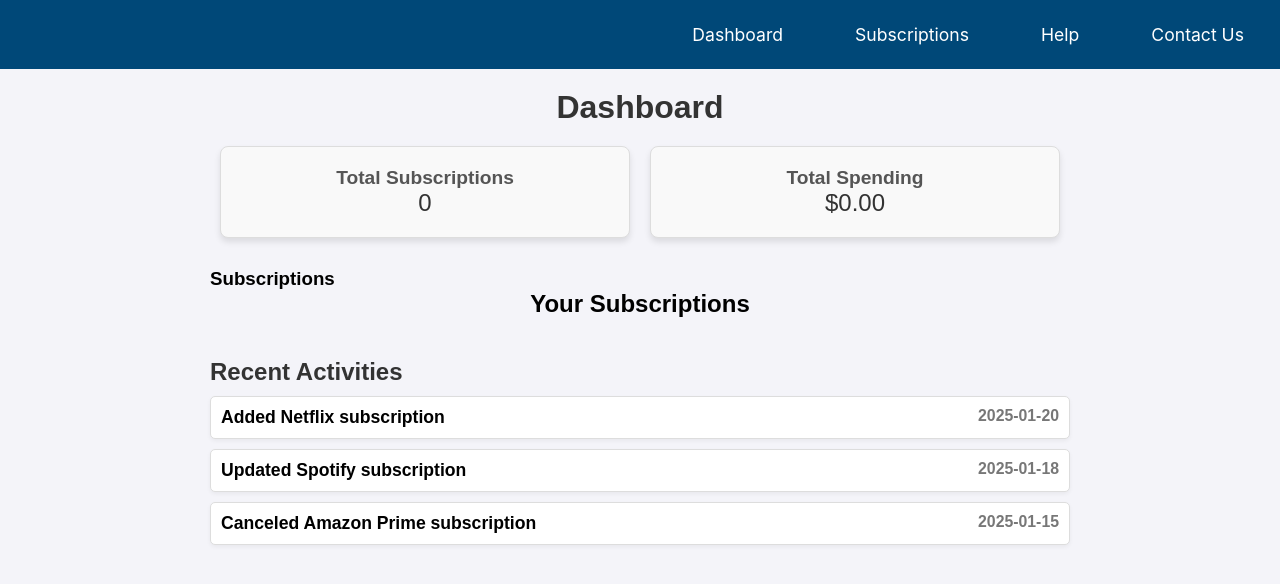
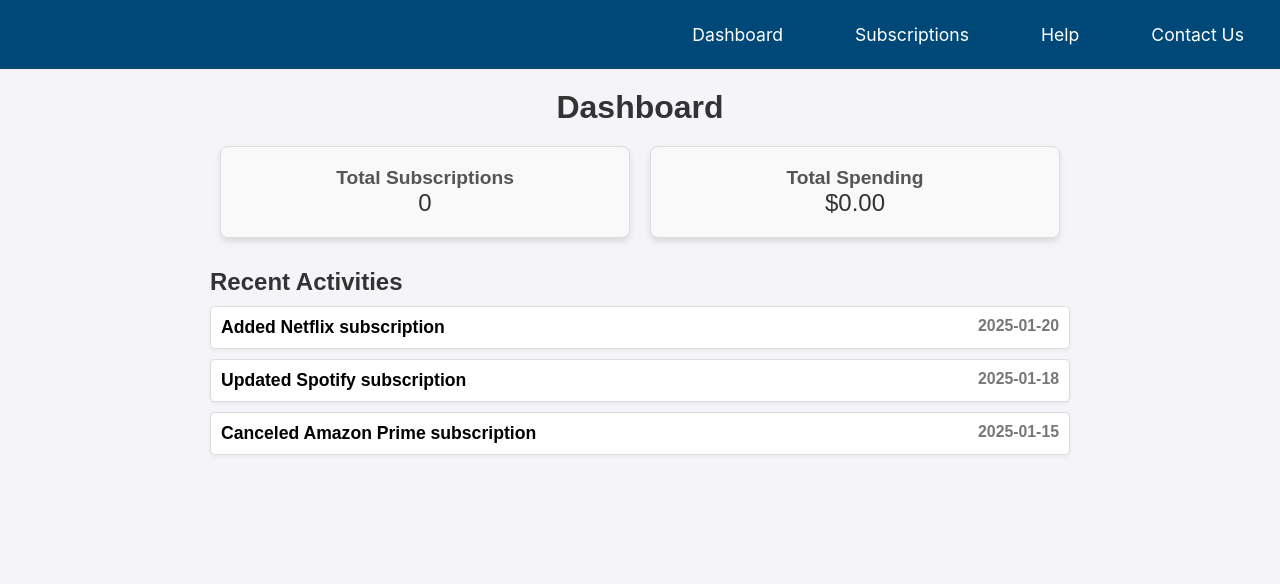
Before and after one commit to iSkewb/BreakFree, a React (Create React App) app in the folder predictive-subscription-tool/: page /dashboard in a window 1280 px wide. Shown: the top 584 px of the page. Built offline with nearby package versions, Linux system fonts and the light colour scheme.

Commit message:
Deleted dashboard section

```diff
--- a/predictive-subscription-tool/src/pages/Dashboard.js
+++ b/predictive-subscription-tool/src/pages/Dashboard.js
@@ -33,13 +33,6 @@ const Dashboard = () => {
           <p>${summary.totalSpending.toFixed(2)}</p>
         </div>
       </div>
-
-      {/* Subscription List Section */}
-      <div className="dashboard-subscription-list">
-        <h3>Subscriptions</h3>
-        <SubscriptionList subscriptions={subscriptions} />
-      </div>
-
       {/* Recent Activity Section */}
       <div className="dashboard-recent-activities">
         <h3>Recent Activities</h3>
```
